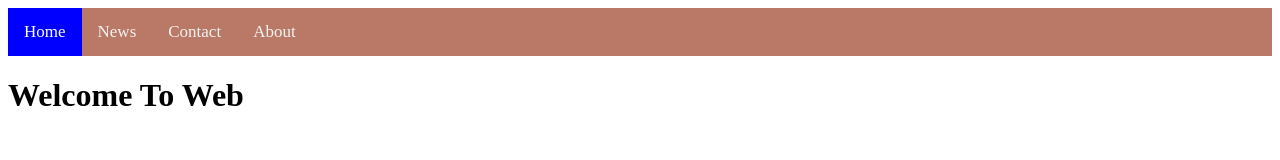
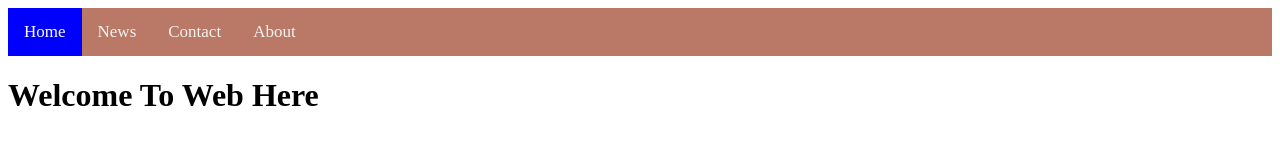
Before and after one commit to Aabid92/Web, a plain HTML site: page index.html in a window 1280 px wide. Drawn offline with Linux system fonts and the light colour scheme.

Commit message:
Update index.html

```diff
--- a/index.html
+++ b/index.html
@@ -17,7 +17,7 @@
     <i class="fa fa-bars"></i>
   </a>
 </div>
-<h1>Welcome To Web</h1>
+<h1>Welcome To Web Here</h1>
 
 </body>
 </html>
```
